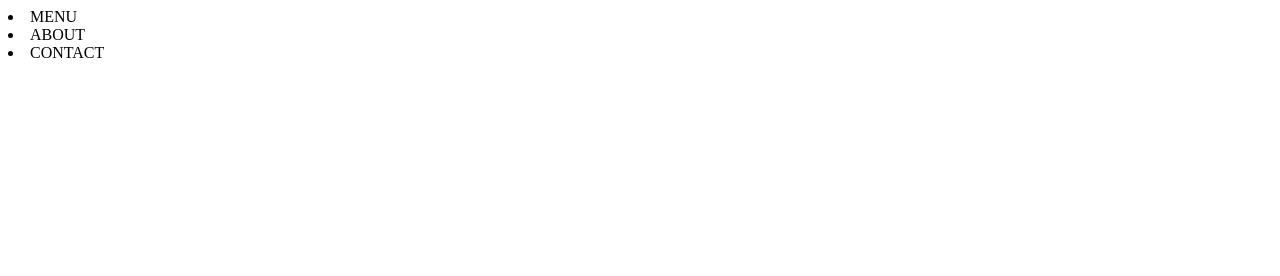
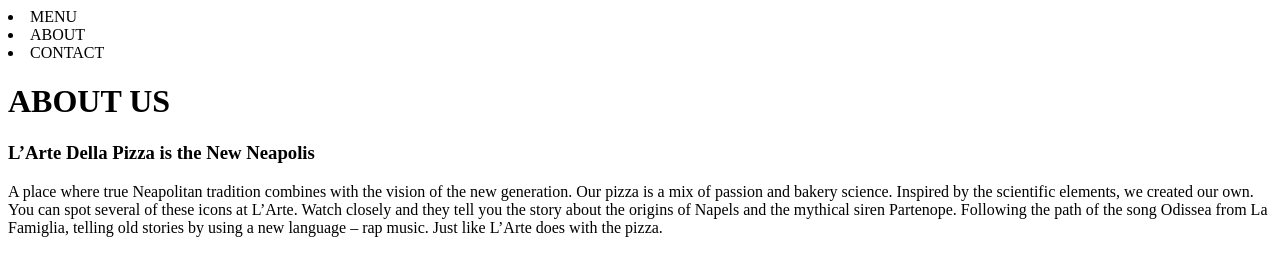
Before and after one commit to Eveieve/restaurant-page, a website built with webpack: page dist/index.html in a window 1280 px wide. Both pictures are taken after a click on the item "ABOUT". Built offline with nearby package versions, Linux system fonts and the light colour scheme.

Commit message:
enable tab switching

```diff
--- a/src/about.js
+++ b/src/about.js
@@ -1,6 +1,4 @@
-const root = document.querySelector('#content');
-const rootContent = document.createElement('div');
-document.body.appendChild(rootContent);
+const rootContent = document.querySelector('#root-content');
 
 const renderSection1 = () => {
   const header = document.createElement('h1');
--- a/src/home.js
+++ b/src/home.js
@@ -1,10 +1,9 @@
 import renderMenuTab from './menu';
 import renderAbout from './about';
-// function Home() {
+
 const root = document.querySelector('#content');
 
-const rootContent = document.createElement('div');
-document.body.appendChild(rootContent);
+const rootContent = document.querySelector('#root-content');
 
 const renderHomeContent = () => {
   const p = document.createElement('p');
@@ -27,9 +26,6 @@
   nav.appendChild(contact);
   root.appendChild(nav);
 
-  console.log(root);
-  console.log(rootContent);
-
   menu.addEventListener('click', () => {
     while (rootContent.firstChild) {
       rootContent.removeChild(rootContent.lastChild);
@@ -41,11 +37,11 @@
     while (rootContent.firstChild) {
       rootContent.removeChild(rootContent.lastChild);
     }
-    // renderAbout();
+    renderAbout();
   });
 };
 
 export default function renderHome() {
+  renderHomeContent();
   renderNavbar();
-  renderHomeContent();
 }
--- a/src/menu.js
+++ b/src/menu.js
@@ -1,8 +1,6 @@
-//function to delete previous things on webpage
-const root = document.querySelector('#content');
-
-const rootContent = document.createElement('div');
-document.body.appendChild(rootContent);
+// const root = document.querySelector('#content');
+const rootContent = document.querySelector('#root-content');
+// document.body.appendChild(rootContent);
 
 const renderMenu = () => {
   const menu = document.createElement('h2');
@@ -20,7 +18,6 @@
   salads.textContent = 'Salads';
 
   rootContent.append(menu, mainCourse, desserts, drinks, salads);
-  // root.appendChild(rootContent);
 };
 
 export default function renderMenuTab() {
```
Also changed, not shown: dist/index.html, dist/main.js.
